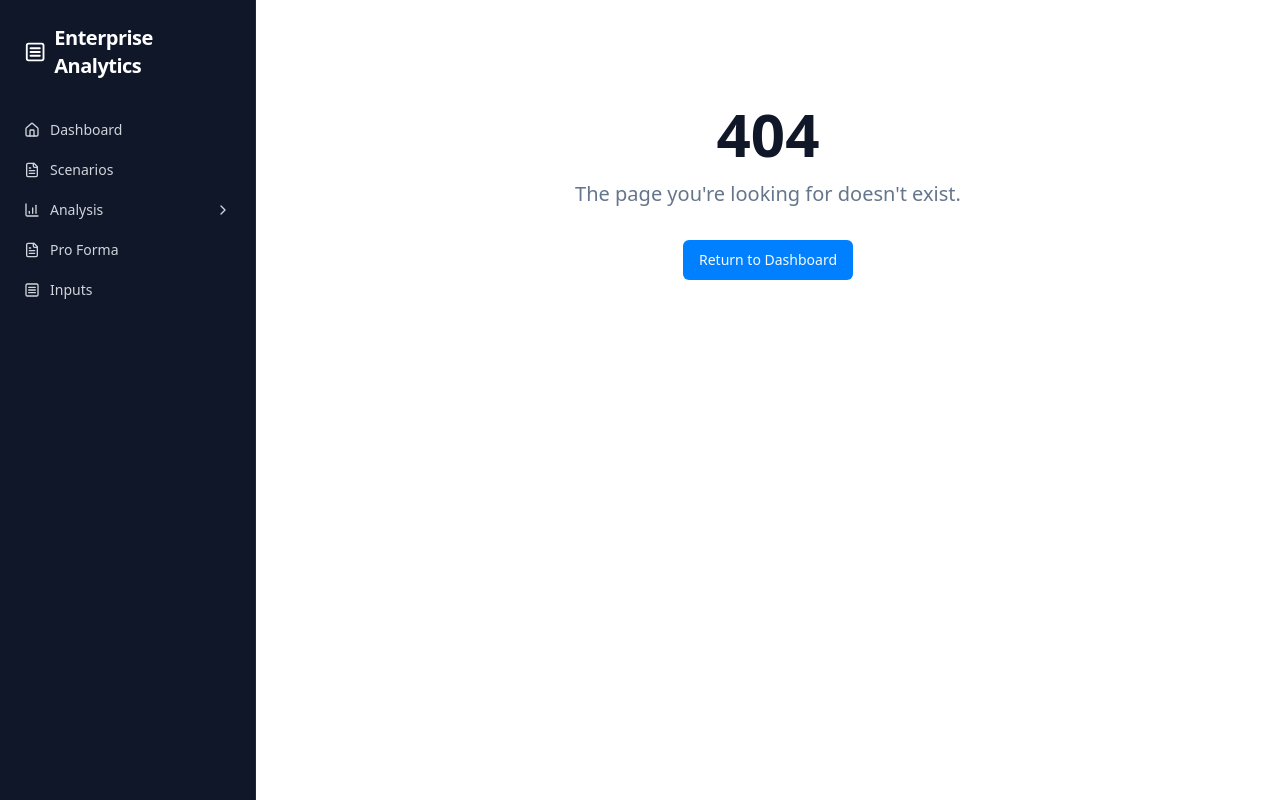
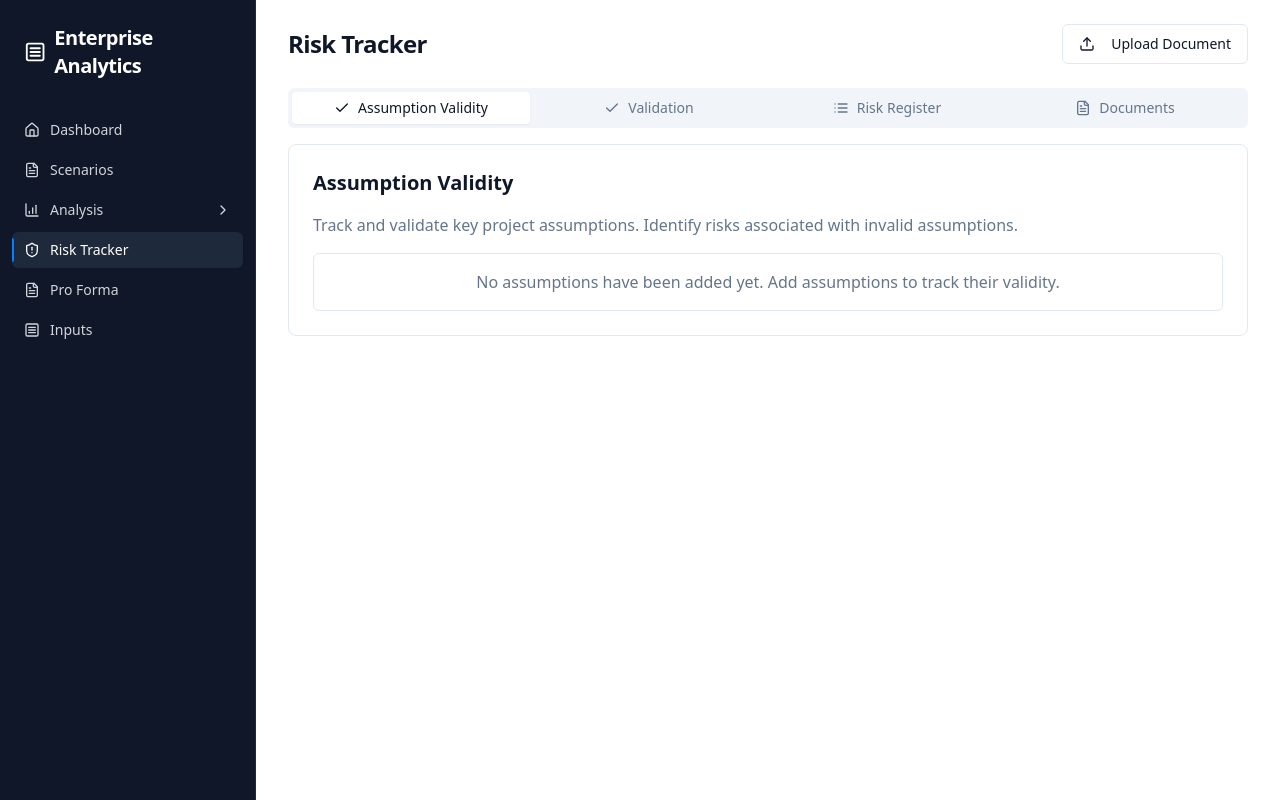
Before and after one commit to karan-raikundalia/al-app-v1-windsurf, a React (Vite) app: page /risk-tracker in a window 1280 px wide. Before the commit this address had no page. Built offline with nearby package versions, Linux system fonts and the light colour scheme.

Commit message:
Add Risk Tracker tab
Adds a new tab called "Risk Tracker" with features for assumption validity, validation, a risk register, and document upload.

```diff
--- a/src/App.tsx
+++ b/src/App.tsx
@@ -6,6 +6,7 @@ import { QueryClient, QueryClientProvider } from "@tanstack/react-query";
 import { BrowserRouter, Routes, Route, Navigate } from "react-router-dom";
 import Index from "./pages/Index";
 import NotFound from "./pages/NotFound";
+import RiskTracker from "./pages/RiskTracker";
 import { SensitivityAnalysis } from "./components/analysis/SensitivityAnalysis";
 import { AppLayout } from "./components/layout/AppLayout";
 
@@ -20,6 +21,7 @@ const App = () => (
         <Routes>
           <Route path="/" element={<Index />} />
           <Route path="/analysis/sensitivity" element={<Index />} />
+          <Route path="/risk-tracker" element={<RiskTracker />} />
 
           {/* Placeholder routes for other sections */}
           <Route
--- a/src/components/layout/Sidebar.tsx
+++ b/src/components/layout/Sidebar.tsx
@@ -8,7 +8,8 @@ import {
   FileText,
   Home,
   MenuSquare,
-  Sliders
+  Sliders,
+  ShieldAlert
 } from "lucide-react";
 import { cn } from "@/lib/utils";
 
@@ -85,6 +86,16 @@ export function Sidebar() {
 
           <li>
             <NavLink
+              to="/risk-tracker"
+              className={({ isActive }) => cn("nav-link", isActive && "active")}
+            >
+              <ShieldAlert className="h-4 w-4" />
+              <span>Risk Tracker</span>
+            </NavLink>
+          </li>
+
+          <li>
+            <NavLink
               to="/proforma"
               className={({ isActive }) => cn("nav-link", isActive && "active")}
             >
--- /dev/null
+++ b/src/pages/RiskTracker.tsx
@@ -0,0 +1,126 @@
+
+import { useState } from "react";
+import { AppLayout } from "@/components/layout/AppLayout";
+import { Button } from "@/components/ui/button";
+import { Tabs, TabsContent, TabsList, TabsTrigger } from "@/components/ui/tabs";
+import { Check, Upload, List, FileText } from "lucide-react";
+import { useToast } from "@/hooks/use-toast";
+
+const RiskTracker = () => {
+  const { toast } = useToast();
+  const [activeTab, setActiveTab] = useState("assumption-validity");
+
+  const handleFileUpload = (e: React.ChangeEvent<HTMLInputElement>) => {
+    if (e.target.files && e.target.files.length > 0) {
+      toast({
+        title: "Document uploaded",
+        description: `Successfully uploaded ${e.target.files[0].name}`,
+      });
+    }
+  };
+
+  return (
+    <AppLayout>
+      <div className="space-y-6">
+        <div className="flex items-center justify-between">
+          <h1 className="text-2xl font-bold tracking-tight">Risk Tracker</h1>
+          <Button variant="outline" onClick={() => document.getElementById('file-upload')?.click()}>
+            <Upload className="mr-2 h-4 w-4" />
+            Upload Document
+            <input
+              id="file-upload"
+              type="file"
+              className="hidden"
+              accept=".pdf,.doc,.docx,.txt"
+              onChange={handleFileUpload}
+            />
+          </Button>
+        </div>
+
+        <Tabs defaultValue="assumption-validity" className="w-full"
+          onValueChange={setActiveTab}>
+          <TabsList className="grid grid-cols-4 w-full">
+            <TabsTrigger value="assumption-validity" className="flex items-center gap-2">
+              <Check className="h-4 w-4" />
+              <span>Assumption Validity</span>
+            </TabsTrigger>
+            <TabsTrigger value="validation" className="flex items-center gap-2">
+              <Check className="h-4 w-4" />
+              <span>Validation</span>
+            </TabsTrigger>
+            <TabsTrigger value="risk-register" className="flex items-center gap-2">
+              <List className="h-4 w-4" />
+              <span>Risk Register</span>
+            </TabsTrigger>
+            <TabsTrigger value="documents" className="flex items-center gap-2">
+              <FileText className="h-4 w-4" />
+              <span>Documents</span>
+            </TabsTrigger>
+          </TabsList>
+
+          <TabsContent value="assumption-validity" className="border rounded-lg p-6 animate-fade-in mt-4">
+            <div className="space-y-4">
+              <h2 className="text-xl font-semibold">Assumption Validity</h2>
+              <p className="text-muted-foreground">
+                Track and validate key project assumptions. Identify risks associated with invalid assumptions.
+              </p>
+
+              <div className="border rounded-md p-4 mt-4">
+                <p className="text-center text-muted-foreground">
+                  No assumptions have been added yet. Add assumptions to track their validity.
+                </p>
+              </div>
+            </div>
+          </TabsContent>
+
+          <TabsContent value="validation" className="border rounded-lg p-6 animate-fade-in mt-4">
+            <div className="space-y-4">
+              <h2 className="text-xl font-semibold">Validation Relevant to Project Stage</h2>
+              <p className="text-muted-foreground">
+                Track validation tasks and requirements specific to the current stage of your project.
+              </p>
+
+              <div className="border rounded-md p-4 mt-4">
+                <p className="text-center text-muted-foreground">
+                  No validation items have been added for the current project stage.
+                </p>
+              </div>
+            </div>
+          </TabsContent>
+
+          <TabsContent value="risk-register" className="border rounded-lg p-6 animate-fade-in mt-4">
+            <div className="space-y-4">
+              <h2 className="text-xl font-semibold">Risk Register</h2>
+              <p className="text-muted-foreground">
+                Maintain a comprehensive register of project risks, including their probability, impact, and mitigation strategies.
+              </p>
+
+              <div className="border rounded-md p-4 mt-4">
+                <p className="text-center text-muted-foreground">
+                  No risks have been added to the register yet.
+                </p>
+              </div>
+            </div>
+          </TabsContent>
+
+          <TabsContent value="documents" className="border rounded-lg p-6 animate-fade-in mt-4">
+            <div className="space-y-4">
+              <h2 className="text-xl font-semibold">Contract & Document Analysis</h2>
+              <p className="text-muted-foreground">
+                Upload and analyze contracts and documents to identify risk provisions and key clauses.
+              </p>
+
+              <div className="border rounded-md p-4 mt-4">
+                <p className="text-center text-muted-foreground">
+                  No documents have been uploaded for analysis.
+                </p>
+              </div>
+            </div>
+          </TabsContent>
+        </Tabs>
+      </div>
+    </AppLayout>
+  );
+};
+
+export default RiskTracker;
```
